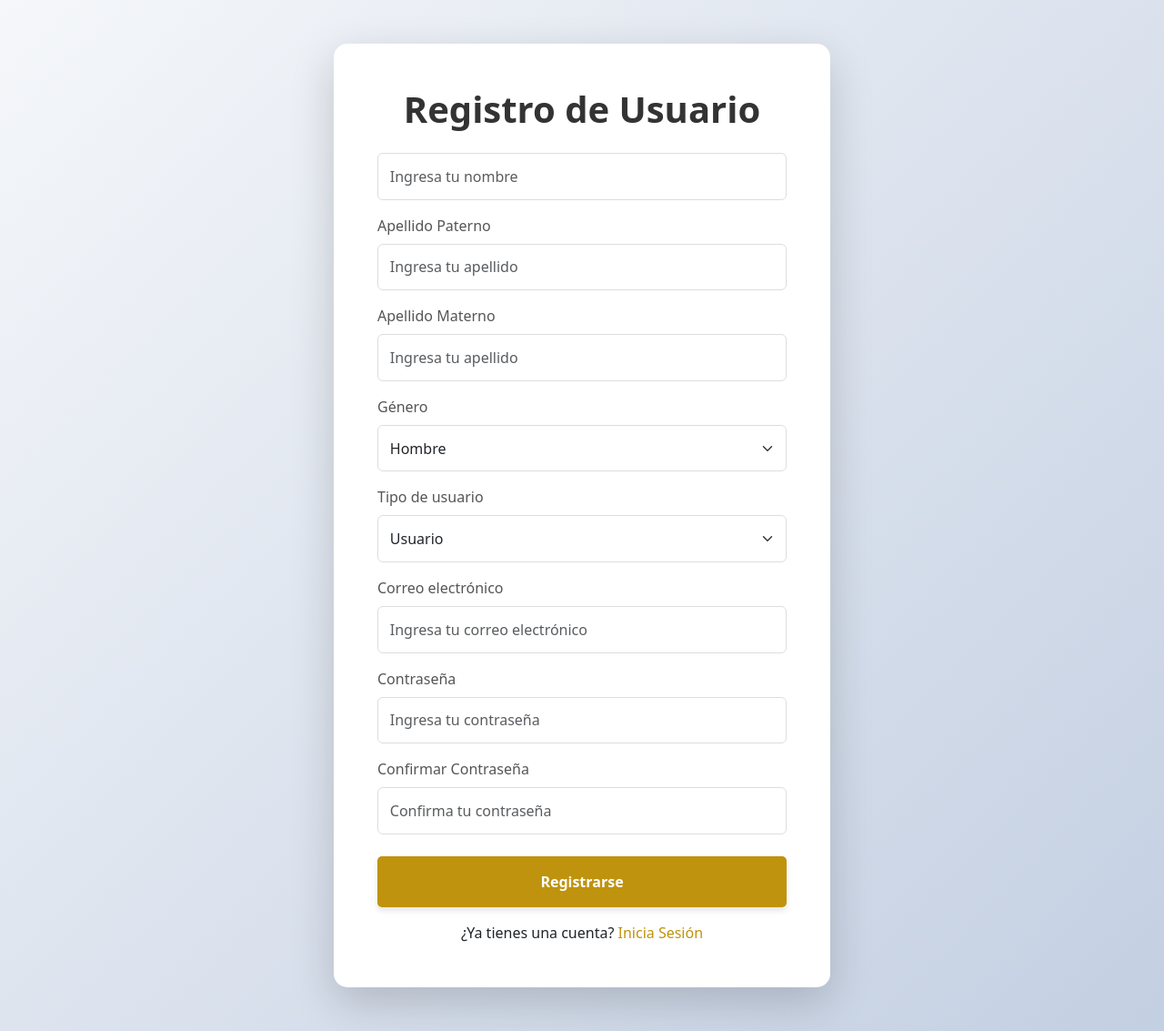
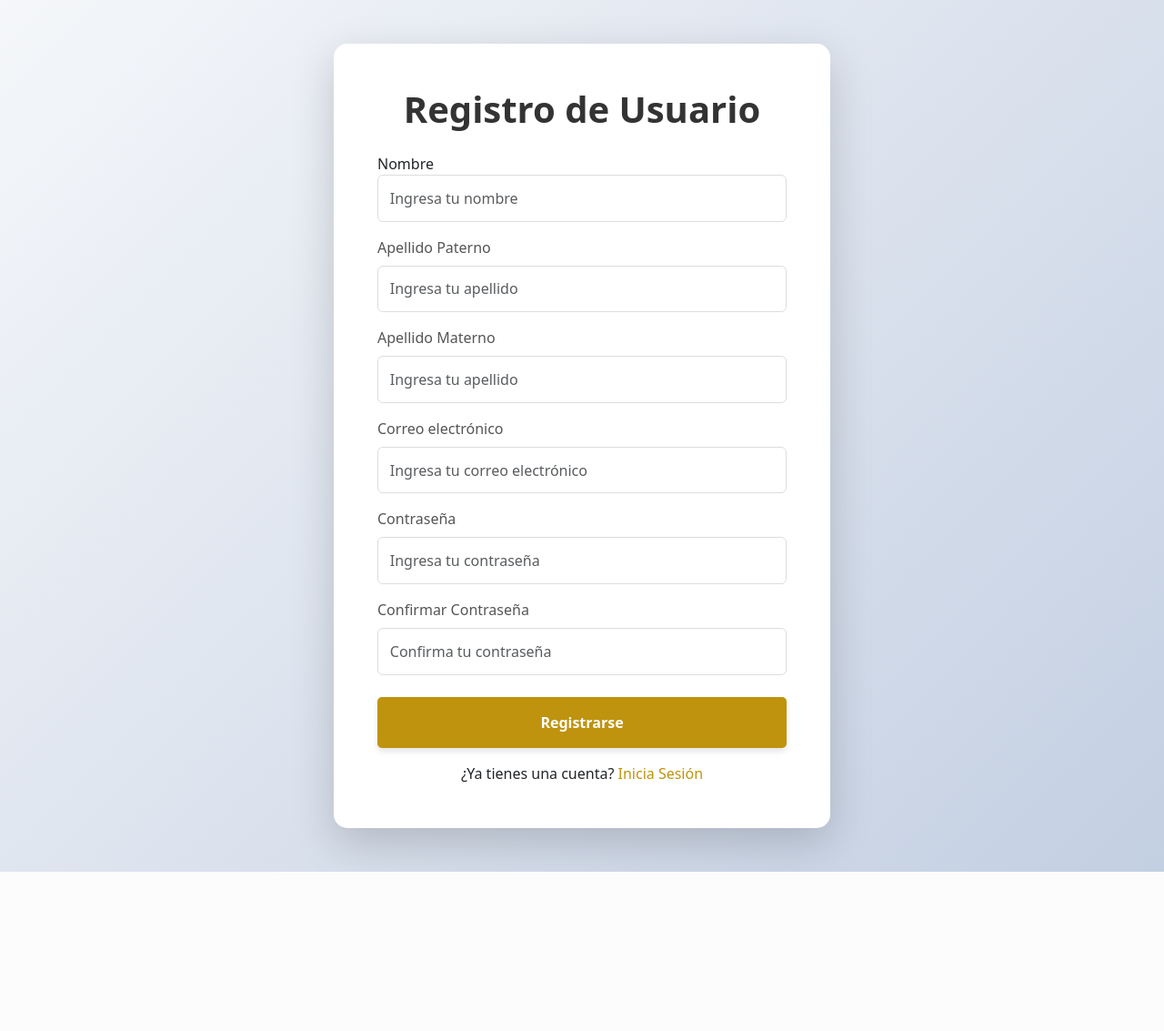
Before and after one commit to MoonLy-cloud/RentHub, a FastAPI app: page /register in a window 1280 px wide. Shown: the whole page at 91% size. After the commit the page ends 958 px from the top, so only its background shows below. Run offline with FastAPI, Linux system fonts and the light colour scheme.

Commit message:
Registro de usuario a la DB

```diff
--- a/server.py
+++ b/server.py
@@ -5,6 +5,7 @@ from fastapi.staticfiles import StaticFiles
 from fastapi.responses import JSONResponse
 from fastapi.templating import Jinja2Templates
 from starlette.responses import FileResponse
+import Database.functions_db as db
 import json
 import os
 
@@ -27,17 +28,10 @@ def read_root():
 @app.post("/register")
 async def register_user(request: Request):
     user_data = await request.json()
-    json_file = "users.json"
+    db.guardar_usuario(user_data["name"], user_data["lastName"], user_data["secondLastName"], user_data["gender"], user_data["email"], user_data["password"], user_data["confirmPassword"])
 
-    with open(json_file, "r") as f:
-        users = json.load(f)
+    return JSONResponse(status_code=200, content={"message": "Usuario registrado exitosamente"})
 
-    users.append(user_data)
-
-    with open(json_file, "w") as f:
-        json.dump(users, f, indent=4)
-
-    return JSONResponse(status_code=201, content={"message": "Usuario registrado exitosamente"})
 
 # Ruta de formulario de login
 @app.get("/login")
--- a/static/JavaScript/RegisterUser.js
+++ b/static/JavaScript/RegisterUser.js
@@ -8,8 +8,6 @@ document.addEventListener('DOMContentLoaded', function() {
             const name = document.getElementById('first-name');
             const lastName = document.getElementById('last-name');
             const secondLastName = document.getElementById('second-last-name');
-            const gender = document.getElementById('type-Gender');
-            const typeUser = document.getElementById('type-User');
             const email = document.getElementById('email');
             const password = document.getElementById('password');
             const confirmPassword = document.getElementById('confirm-password');
@@ -18,8 +16,6 @@ document.addEventListener('DOMContentLoaded', function() {
                 name: name.value,
                 lastName: lastName.value,
                 secondLastName: secondLastName.value,
-                gender: gender.value,
-                typeUser: typeUser.value,
                 email: email.value,
                 password: password.value,
                 confirmPassword: confirmPassword.value
--- a/templates/RegisterUser.html
+++ b/templates/RegisterUser.html
@@ -16,7 +16,7 @@
                     <h1 class="card-title text-center mb-4">Registro de Usuario</h1>
                     <form id="register-user">
                         <div class="mb-3">
-                            <input type="text" class="form-control" id="first-name" required placeholder="Ingresa tu nombre">
+                            <label for="first-name">Nombre</label><input type="text" class="form-control" id="first-name" required placeholder="Ingresa tu nombre">
                         </div>
                         <div class="mb-3">
                             <label for="last-name" class="form-label">Apellido Paterno</label>
@@ -25,21 +25,6 @@
                         <div class="mb-3">
                             <label for="second-last-name" class="form-label">Apellido Materno</label>
                             <input type="text" class="form-control" id="second-last-name" required placeholder="Ingresa tu apellido">
-                        </div>
-                        <div class="mb-3">
-                            <label for="type-Gender" class="form-label">Género</label>
-                            <select class="form-select" id="type-Gender">
-                                <option value="1">Hombre</option>
-                                <option value="2">Mujer</option>
-                                <option value="3">Otro</option>
-                            </select>
-                        </div>
-                        <div class="mb-3">
-                            <label for="type-User" class="form-label">Tipo de usuario</label>
-                            <select class="form-select" id="type-User">
-                                <option value="1">Usuario</option>
-                                <option value="2">Prestador</option>
-                            </select>
                         </div>
                         <div class="mb-3">
                             <label for="email" class="form-label">Correo electrónico</label>
```
Also changed, not shown: Database/functions_db.py (+16 -0 lines), Database/tables_db.py (+16 -0 lines), package.json (+36 -2 lines), Database/database.db, package-lock.json.
